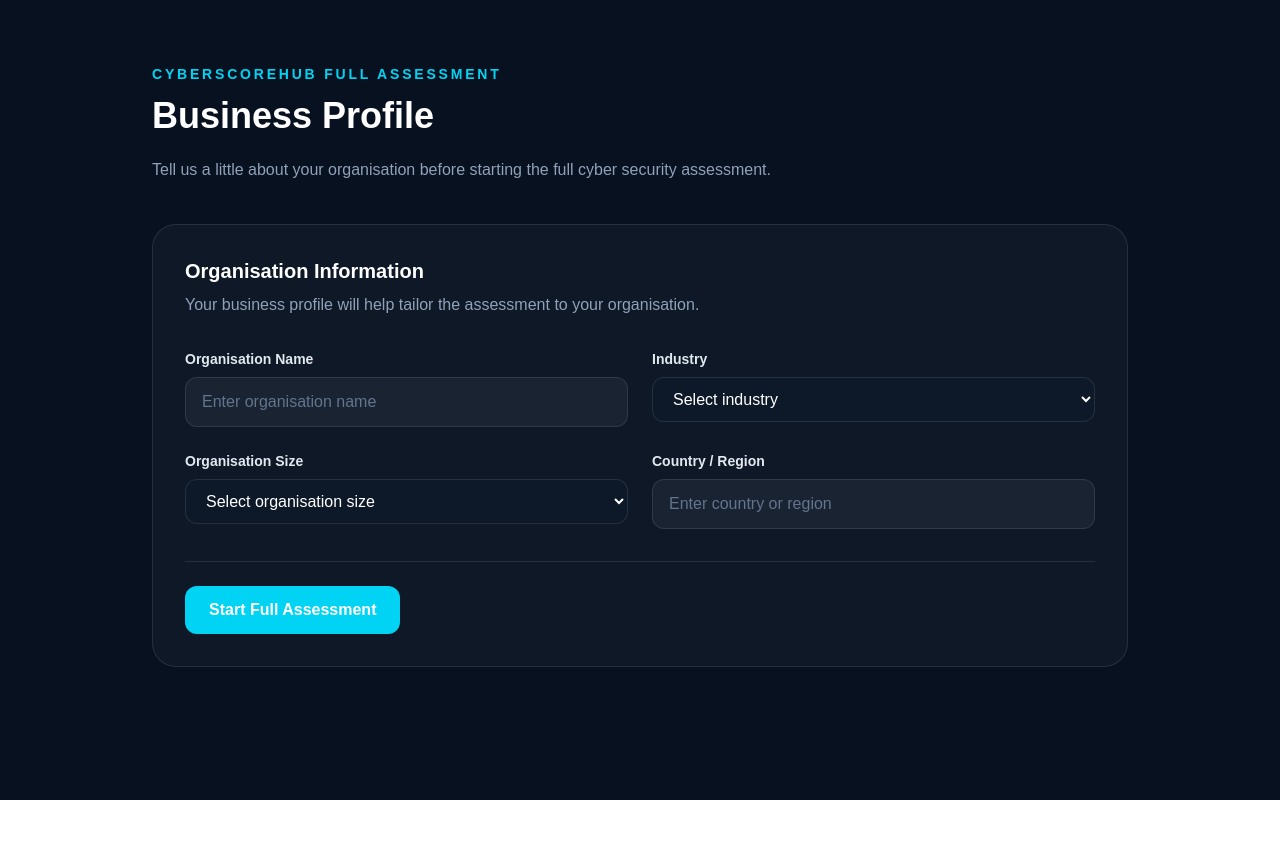
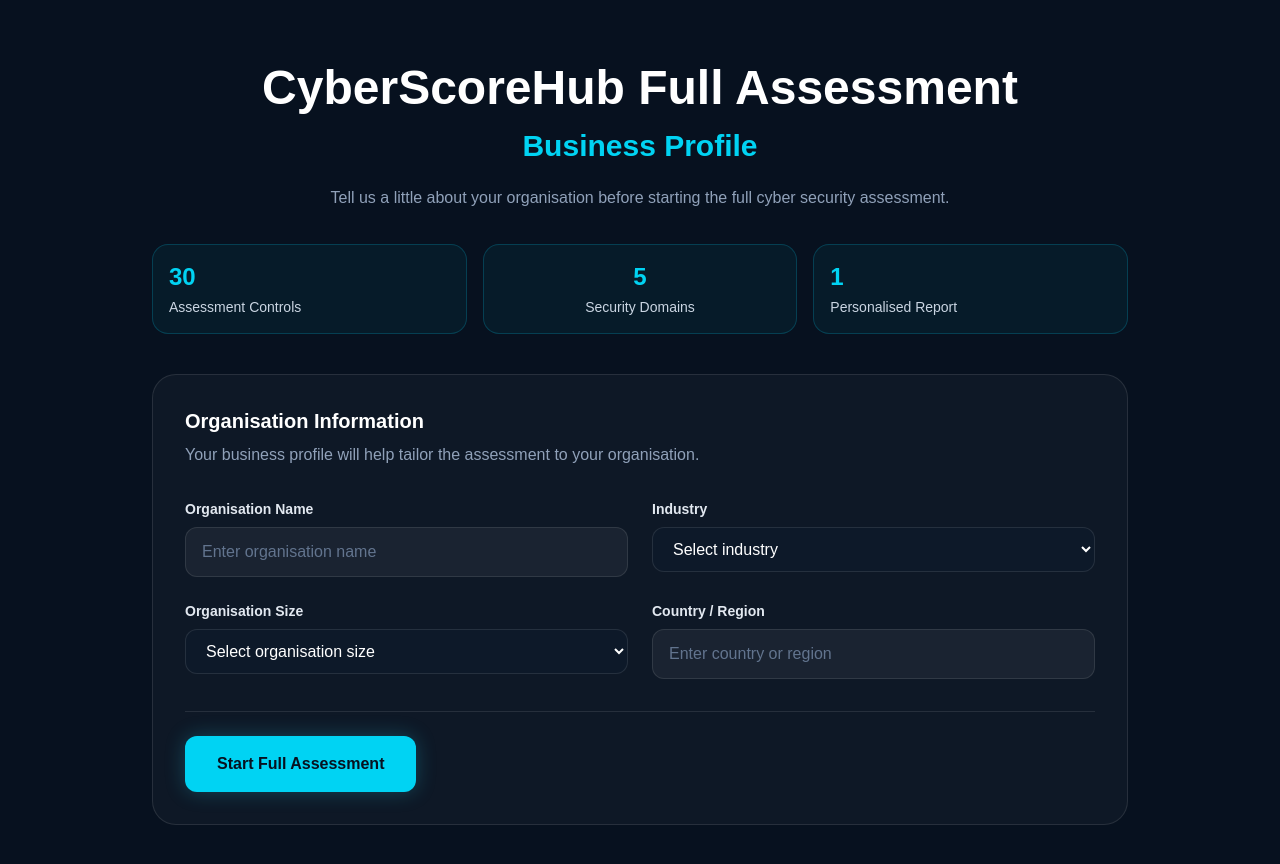
Before and after one commit to DrMesutInan-SFHEA/cyberscorehub, a Next.js app: page /assessment/full/business-profile in a window 1280 px wide. Shown: the top 864 px of the page. Before the commit the page ends 800 px from the top, so only its background shows below. Built offline with nearby package versions, Linux system fonts and the light colour scheme.

Commit message:
Improve assessment experience UI

```diff
--- a/src/app/assessment/full/business-profile/page.tsx
+++ b/src/app/assessment/full/business-profile/page.tsx
@@ -44,19 +44,42 @@
   return (
     <main className="min-h-screen bg-[#07111f] text-white">
       <div className="mx-auto max-w-5xl px-6 py-16">
-        <div className="text-sm font-bold uppercase tracking-[0.2em] text-cyan-400">
-        CyberScoreHub Full Assessment
-        </div>
+<div className="text-center">
+  <h1 className="text-5xl font-black text-white">
+    CyberScoreHub Full Assessment
+  </h1>
 
-        <h1 className="mt-3 text-4xl font-black">
-          Business Profile
-        </h1>
+  <h2 className="mt-4 text-3xl font-bold text-cyan-400">
+    Business Profile
+  </h2>
 
-        <p className="mt-5 max-w-2xl leading-7 text-slate-400">
-          Tell us a little about your organisation before starting the full
-          cyber security assessment.
-        </p>
+  <p className="mx-auto mt-5 max-w-3xl leading-7 text-slate-400">
+    Tell us a little about your organisation before starting the full cyber security assessment.
+  </p>
+</div>
 
+<div className="mt-8 grid gap-4 md:grid-cols-3">
+  <div className="rounded-2xl border border-cyan-400/20 bg-cyan-400/5 p-4">
+    <div className="text-2xl font-black text-cyan-400">30</div>
+    <div className="mt-1 text-sm text-slate-300">
+      Assessment Controls
+    </div>
+  </div>
+
+  <div className="rounded-2xl border border-cyan-400/20 bg-cyan-400/5 p-4">
+   <div className="text-center text-2xl font-black text-cyan-400">5</div>
+   <div className="mt-1 text-center text-sm text-slate-300">
+      Security Domains
+    </div>
+  </div>
+
+  <div className="rounded-2xl border border-cyan-400/20 bg-cyan-400/5 p-4">
+    <div className="text-2xl font-black text-cyan-400">1</div>
+    <div className="mt-1 text-sm text-slate-300">
+      Personalised Report
+    </div>
+  </div>
+</div>
         <div className="mt-10 rounded-3xl border border-white/10 bg-white/[0.03] p-8">
           <div className="text-xl font-bold">
             Organisation Information
@@ -169,7 +192,7 @@
 <Link
   href="/assessment/full/questions"
   onClick={saveBusinessProfile}
-  className="inline-block rounded-xl bg-cyan-400 px-6 py-3 font-bold hover:bg-cyan-300"
+className="inline-flex items-center justify-center rounded-xl bg-cyan-400 px-8 py-4 text-base font-bold text-[#07111f] transition hover:bg-cyan-300 shadow-[0_0_20px_rgba(34,211,238,0.25)]"
 >
   Start Full Assessment
               </Link>
--- a/src/app/assessment/full/questions/page.tsx
+++ b/src/app/assessment/full/questions/page.tsx
@@ -56,18 +56,20 @@
   return (
     <main className="min-h-screen bg-[#07111f] text-white">
       <div className="mx-auto max-w-5xl px-6 py-16">
-        <div className="text-sm font-bold uppercase tracking-[0.2em] text-cyan-400">
+<div className="text-center">
+  <h1 className="text-5xl font-black text-white">
     CyberScoreHub Full Assessment
-        </div>
-
-        <h1 className="mt-3 text-4xl font-black">
-          Cyber Security Assessment
   </h1>
 
-        <p className="mt-5 max-w-2xl leading-7 text-slate-400">
+  <h2 className="mt-4 text-3xl font-bold text-cyan-400">
+    Cyber Security Assessment
+  </h2>
+
+  <p className="mx-auto mt-5 max-w-3xl leading-7 text-slate-400">
     Complete all five security domains to build your cyber resilience
     profile.
   </p>
+</div>
 
         <div className="mt-10 rounded-3xl border border-white/10 bg-white/[0.03] p-8">
           <div className="flex items-center justify-between gap-4">
@@ -99,21 +101,28 @@
               className="rounded-2xl border border-white/10 bg-white/[0.03] p-5 text-center"
             >
 <div className="text-lg font-bold text-white">
-                {domain}
+  {{
+    GOV: "Governance",
+    AST: "Asset Management",
+    IAM: "Identity & Access",
+    END: "Endpoints",
+    NET: "Network Security",
+  }[domain]}
 </div>
 
-<div className="mt-2 text-sm text-slate-400">
+<div className="mt-3 text-base font-semibold text-cyan-300">
   {
     CCR_FULL_QUESTIONS.slice(0, completedQuestions).filter(
       (question) => question.domainId === domain
     ).length
-  }{" "}
-  /{" "}
+  }
+  {" / "}
   {
     CCR_FULL_QUESTIONS.filter(
       (question) => question.domainId === domain
     ).length
   }
+  {" Complete"}
 </div>
             </div>
           ))}
@@ -121,7 +130,7 @@
 
 <section className="mt-8 rounded-3xl border border-white/10 bg-white/[0.03] p-8">
   <div className="text-sm font-semibold uppercase tracking-wider text-cyan-400">
-    {currentQuestion.id}
+
   </div>
 
   <h2 className="mt-3 text-2xl font-bold text-white">
```
Lines whose indentation alone changed are shown as unchanged.
